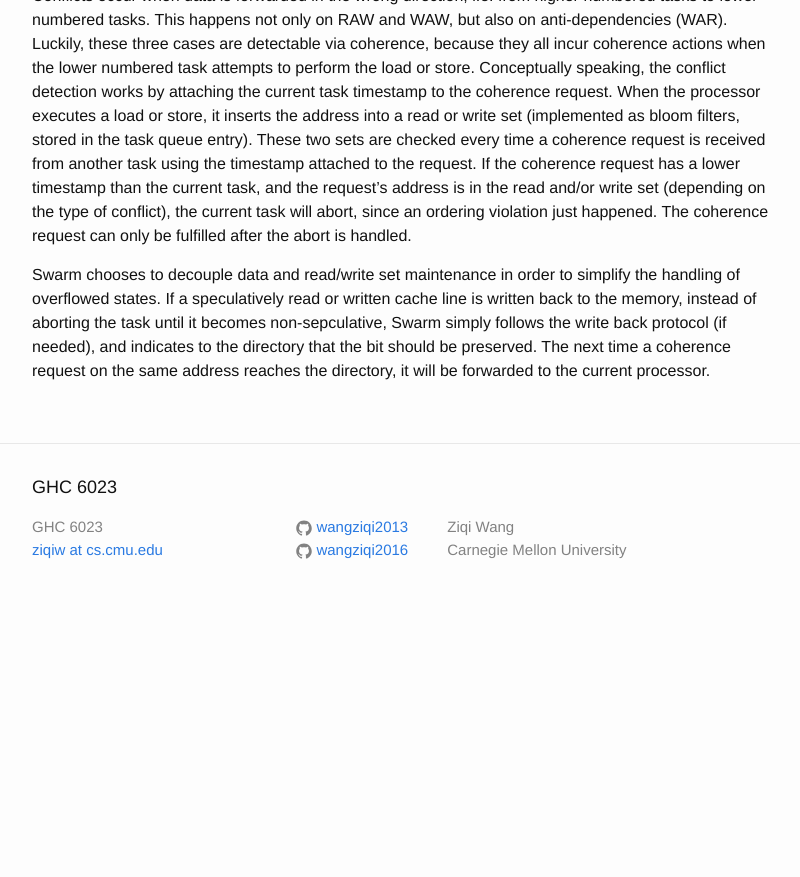
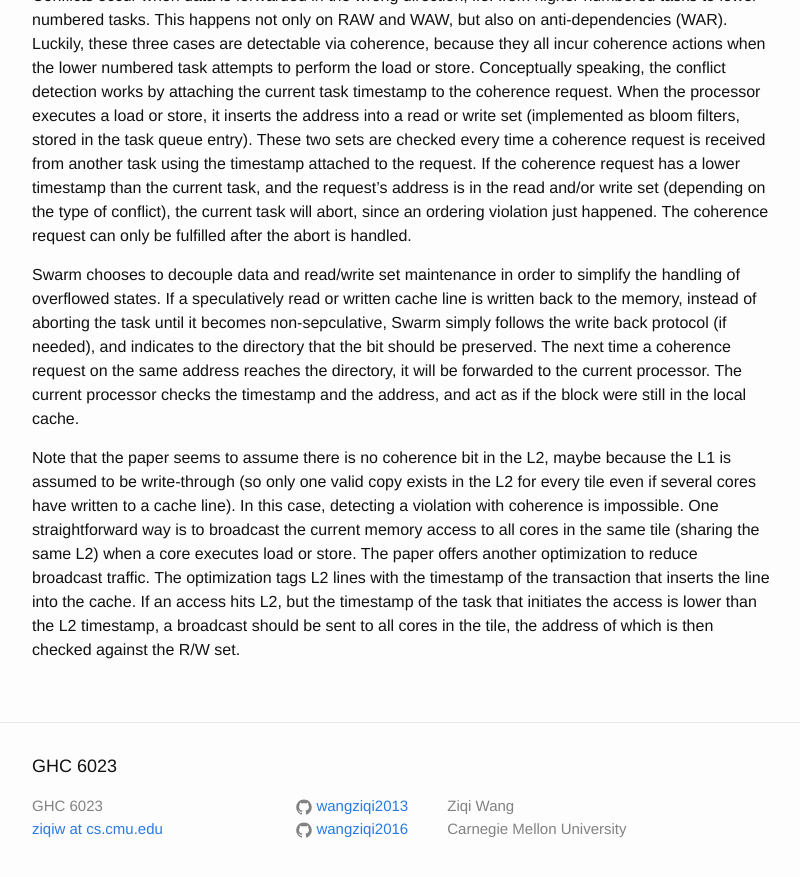
Before and after one commit to wangziqi2013/wangziqi2013.github.io, a Jekyll site: the page built from _posts/2019-08-12-swarm.markdown, in a window 1280 px wide and 900 px high, scrolled down 2110 px. Shown: the top 877 px of the window, without its empty margins (238-1038 px from the left). Built offline with Jekyll 4.4.1, drawn with Linux system fonts in a browser that asks for light colours; before the commit the page ends 2731 px from its top, so only the background shows below that.

Commit message:
Adding L2 optimization

```diff
--- a/_posts/2019-08-12-swarm.markdown
+++ b/_posts/2019-08-12-swarm.markdown
@@ -88,4 +88,13 @@ Swarm chooses to decouple data and read/write set maintenance in order to simpli
 a speculatively read or written cache line is written back to the memory, instead of aborting the task until it becomes
 non-sepculative, Swarm simply follows the write back protocol (if needed), and indicates to the directory that the bit
 should be preserved. The next time a coherence request on the same address reaches the directory, it will be forwarded
-to the current processor.
+to the current processor. The current processor checks the timestamp and the address, and act as if the block were
+still in the local cache.
+
+Note that the paper seems to assume there is no coherence bit in the L2, maybe because the L1 is assumed to be write-through
+(so only one valid copy exists in the L2 for every tile even if several cores have written to a cache line). In this case,
+detecting a violation with coherence is impossible. One straightforward way is to broadcast the current memory access
+to all cores in the same tile (sharing the same L2) when a core executes load or store. The paper offers another optimization
+to reduce broadcast traffic. The optimization tags L2 lines with the timestamp of the transaction that inserts the line
+into the cache. If an access hits L2, but the timestamp of the task that initiates the access is lower than the L2
+timestamp, a broadcast should be sent to all cores in the tile, the address of which is then checked against the R/W set.
```
